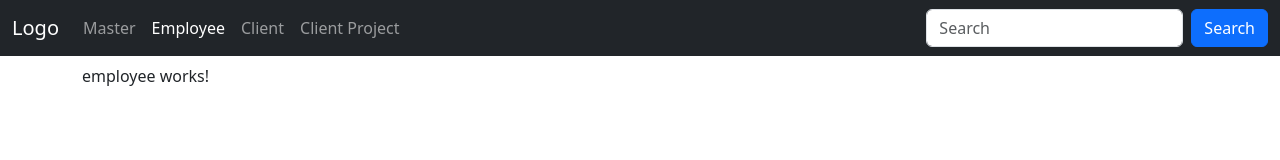
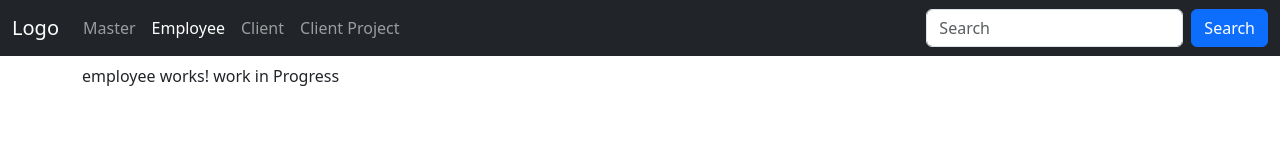
Before and after one commit to code-with-mukesh/angular18-project, an Angular app: page /employee in a window 1280 px wide. Shown: the top 160 px of the page. Built offline with nearby package versions, Linux system fonts and the light colour scheme; no server answers.

Commit message:
change in employee UI

```diff
--- a/src/app/components/employee/employee.component.html
+++ b/src/app/components/employee/employee.component.html
@@ -1 +1 @@
-<p>employee works!</p>
+<p>employee works! work in Progress</p>
```
